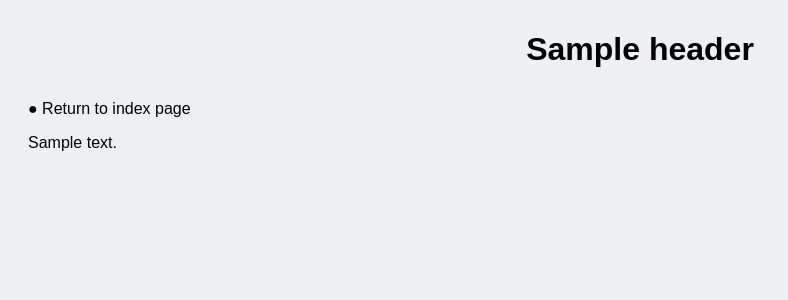
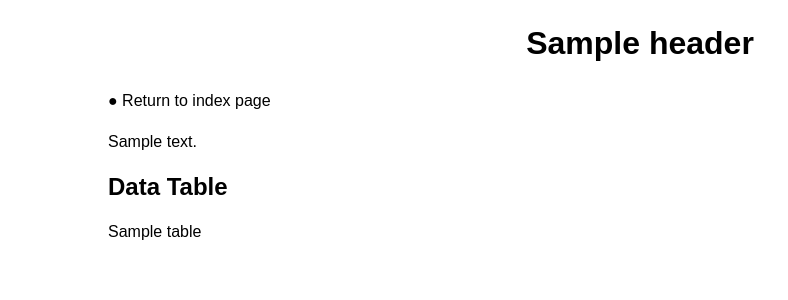
Before and after one commit to bimarakajati/WasteTrack-Time-Series-API, a Flask app: template templates/notdash2.html in a window 1280 px wide. Shown: the top 300 px of the page, without its empty margins (0-788 px from the left). Run offline with Flask 3, Linux system fonts and the light colour scheme; the template is opened without the code that fills it: most values are stand-ins (such as "Sample title", 1, 10 or a date in 2020); some libraries are stand-ins or nearby versions.

Commit message:
Update descriptions, and add table

```diff
--- a/app.py
+++ b/app.py
@@ -13,6 +13,10 @@ def index():
     df['Tanggal'] = pd.to_datetime(df['Tanggal'])
     # create a line chart
     fig = px.line(df, x='Tanggal', y=['Jumlah sampah'])
+    # Update the layout to move the legend/variable below the plot
+    fig.update_layout(legend=dict(orientation="h", y=-0.2, x=0.5))
+    # Set the y-axis title
+    fig.update_layout(yaxis_title='Jumlah Sampah (ton)')
 
     graphJSON = json.dumps(fig, cls=plotly.utils.PlotlyJSONEncoder)
     return render_template('index.html', graphJSON=graphJSON)
@@ -24,34 +28,44 @@ def prediksi():
     # change column to datetime
     df['Tanggal'] = pd.to_datetime(df['Tanggal'])
     # create a line chart
-    fig = px.line(df, x='Tanggal', y=['Jumlah sampah', 'Prediksi Jumlah Sampah'])
+    fig = px.line(df, x='Tanggal', y=['Jumlah sampah', 'Prediksi Jumlah Sampah'], color_discrete_sequence=px.colors.qualitative.Dark2)
+    # Update the layout to move the legend/variable below the plot
+    fig.update_layout(legend=dict(orientation="h", y=-0.2, x=0.5))
+    # Set the y-axis title
+    fig.update_layout(yaxis_title='Jumlah Sampah (ton)')
+    # Create table visualization
+    table = df.to_html(classes='table table-striped')
 
     graphJSON = json.dumps(fig, cls=plotly.utils.PlotlyJSONEncoder)
     title="Prediksi jumlah sampah di TPA Jatibarang"
     header="Grafik Prediksi Jumlah Sampah"
     description = """
-    A academic study of the number of apples, oranges and bananas in the cities of
-    San Francisco and Montreal would probably not come up with this chart.
+    Berdasarkan grafik prediksi jumlah sampah di TPA Jatibarang, terdapat tren naik turun dalam jumlah sampah dari bulan ke bulan. Pada awal tahun 2021, jumlah sampah mencapai 27.726.357 ton, kemudian mengalami penurunan pada bulan Februari dan Maret. Namun, seiring berjalannya waktu, jumlah sampah kembali naik dan mencapai puncaknya pada bulan Desember 2021 dengan 29.487.597 ton. Prediksi jumlah sampah pada tahun 2022 menunjukkan fluktuasi yang tidak terlalu signifikan. Namun, pada tahun 2023, prediksi jumlah sampah menunjukkan kecenderungan yang menurun dari bulan ke bulan. Meskipun terdapat sedikit fluktuasi, prediksi jumlah sampah tetap tinggi, dengan perkiraan mencapai 27.573.124 ton pada bulan Januari 2023. Prediksi ini dapat menjadi acuan dalam mengembangkan strategi pengelolaan sampah yang efektif dan berkelanjutan di TPA Jatibarang.
     """
-    return render_template('notdash2.html', graphJSON=graphJSON, title=title, header=header, description=description)
+    return render_template('notdash2.html', graphJSON=graphJSON, title=title, header=header, description=description, table=table)
 
 @app.route('/suhu')
 def suhu():
     # load csv data
-    df = pd.read_csv('datasets/prediksi_var.csv')
+    df = pd.read_csv('datasets/prediksi_cuaca_var.csv')
     # change column to datetime
     df['Tanggal'] = pd.to_datetime(df['Tanggal'])
     # create a line chart
-    fig = px.line(df, x='Tanggal', y=['Jumlah sampah', 'Prediksi Jumlah Sampah'])
+    fig = px.line(df, x='Tanggal', y=['Jumlah sampah', 'Jumlah Sampah Prediction'], color_discrete_sequence=px.colors.qualitative.Dark2)
+    # Update the layout to move the legend/variable below the plot
+    fig.update_layout(legend=dict(orientation="h", y=-0.2, x=0.5))
+    # Set the y-axis title
+    fig.update_layout(yaxis_title='Jumlah Sampah (ton)')
+    # Create table visualization
+    table = df.to_html(classes='table table-striped')
 
     graphJSON = json.dumps(fig, cls=plotly.utils.PlotlyJSONEncoder)
     title="Prediksi jumlah sampah di TPA Jatibarang berdasarkan suhu"
     header="Grafik Prediksi Jumlah Sampah Berdasarkan Suhu"
     description = """
-    The rumor that vegetarians are having a hard time in London and Madrid can probably not be
-    explained by this chart.
+    Berdasarkan grafik prediksi jumlah sampah di TPA Jatibarang yang dikaitkan dengan suhu udara 2 m di atas tanah (T2M), terdapat beberapa pola yang menarik. Pada tahun 2021, jumlah sampah cenderung fluktuatif dengan sedikit korelasi terhadap suhu udara. Namun, pada tahun 2022, terlihat adanya korelasi yang lebih jelas antara suhu udara dan jumlah sampah. Pada bulan-bulan dengan suhu udara yang lebih rendah, jumlah sampah cenderung meningkat, sedangkan pada bulan dengan suhu udara yang lebih tinggi, jumlah sampah cenderung menurun. Prediksi jumlah sampah untuk tahun 2023 menunjukkan kecenderungan yang stabil dengan fluktuasi yang lebih kecil. Meskipun terdapat beberapa peningkatan atau penurunan yang terjadi dari bulan ke bulan, pola umum menunjukkan bahwa suhu udara masih memiliki pengaruh pada jumlah sampah yang dihasilkan. Hal ini menunjukkan pentingnya mempertimbangkan faktor lingkungan seperti suhu udara dalam pengelolaan sampah yang berkelanjutan di TPA Jatibarang.
     """
-    return render_template('notdash2.html', graphJSON=graphJSON, title=title, header=header, description=description)
+    return render_template('notdash2.html', graphJSON=graphJSON, title=title, header=header, description=description, table=table)
 
 if __name__ == '__main__':
     app.run(port=os.getenv("PORT", default=5000))
--- a/static/styles/style.css
+++ b/static/styles/style.css
@@ -1,20 +1,22 @@
 body {
-  padding-left: 20px;
-  padding-right: 20px;
-  background-color: #ecf0f1;
+  text-align: justify;
+  line-height: 25px;
+  padding-left: 100px;
+  padding-right: 100px;
+  /* background-color: #ecf0f1; */
   font-family: arial, sans-serif;
-}
-.main-svg {
-  border-radius: 10px;
 }
 h1 {
   text-align: center;
   padding: 10px;
 }
-.chart {
-  width: 100%;
-  height: auto;
+
+/* Chart */
+.main-svg {
+  border-radius: 10px;
 }
+
+/* Link */
 a {
   color: black;
   text-decoration: none;
--- a/templates/index.html
+++ b/templates/index.html
@@ -10,15 +10,13 @@
     </head>
     <body>
         <h1>WasteTrack+</h1>
-        <p>Statistik jumlah sampah:</p>
+        <!-- <p>Statistik jumlah sampah:</p> -->
         <div id="chart" class="chart"></div>
         <p>Hasil prediksi jumlah sampah:</p>
         <ul>
             <li><a href="prediksi">Prediksi jumlah sampah di TPA Jatibarang</a></li>
             <li><a href="suhu">Prediksi jumlah sampah di TPA Jatibarang berdasarkan suhu</a>
         </li>
-        <!-- <h3><a href="prediksi">Prediksi jumlah sampah di TPA Jatibarang</a></h3>
-        <h3><a href="suhu">Prediksi jumlah sampah di TPA Jatibarang berdasarkan suhu</a></h3> -->
     </body>
     <script src="https://cdn.plot.ly/plotly-latest.min.js"></script>
     <script type="text/javascript">
--- a/templates/notdash2.html
+++ b/templates/notdash2.html
@@ -13,6 +13,10 @@
         <p><a href="/">● Return to index page</a></p>
         <div id="chart" class="chart"></div>
         <div><p>{{description}}</p></div>
+        <div class="table-container">
+            <h2>Data Table</h2>
+            {{ table|safe }}
+        </div>
     </body>
     <script src="https://cdn.plot.ly/plotly-latest.min.js"></script>
     <script type="text/javascript">
```
Also changed, not shown: other parts of static/styles/style.css (+33 -0 lines), backup/index.html (deleted, +0 -15 lines), backup/notdash2.html (deleted, +0 -15 lines), backup/tes.py (deleted, +0 -10 lines), 2 other files.
